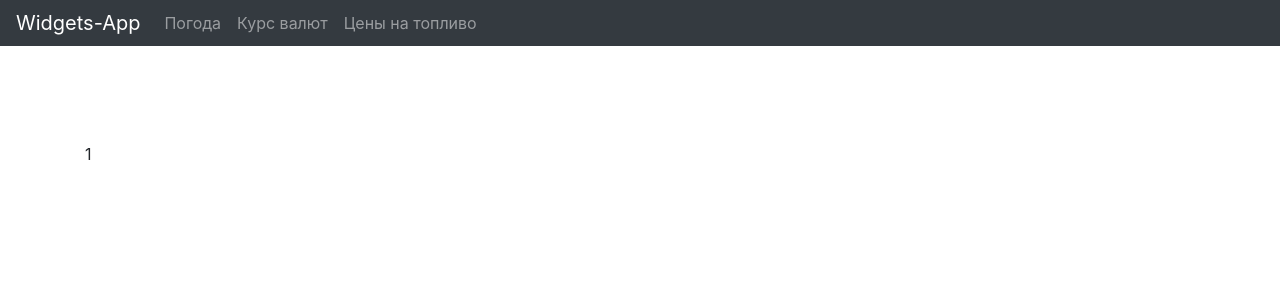
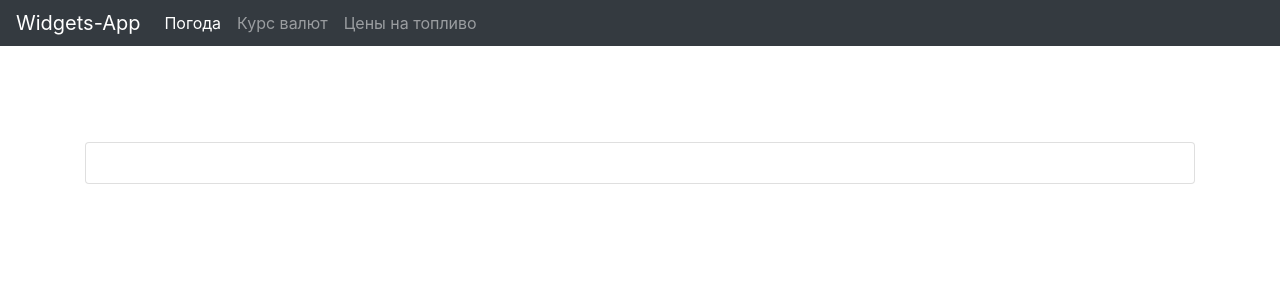
Before and after one commit to EvgeniyDz/custom-widgets, a React (Create React App) app: page / in a window 1280 px wide. Shown: the top 300 px of the page. Built offline with nearby package versions, Linux system fonts and the light colour scheme; no server answers.

Commit message:
start weather component

```diff
--- a/package.json
+++ b/package.json
@@ -10,6 +10,7 @@
     "@types/node": "^12.0.0",
     "@types/react-dom": "^16.9.0",
     "@types/react-router-dom": "^5.1.5",
+    "axios": "^0.19.2",
     "bootstrap": "^4.5.0",
     "react": "^16.13.1",
     "react-bootstrap": "^1.0.1",
--- a/src/components/NavbarMenu.tsx
+++ b/src/components/NavbarMenu.tsx
@@ -1,23 +1,39 @@
 import React from 'react';
-import { Link } from 'react-router-dom';
+import { NavLink } from 'react-router-dom';
 import { Navbar, Nav } from 'react-bootstrap';
 
 const NavbarMenu: React.FC = () => {
   return (
     <Navbar bg="dark" variant="dark" expand="lg" className="mb-5">
-      <Navbar.Brand as={Link} to="/" className="pt-0 pb-0">
+      <Navbar.Brand as={NavLink} to="/" className="pt-0 pb-0">
         Widgets-App
       </Navbar.Brand>
       <Navbar.Toggle aria-controls="basic-navbar-nav" />
       <Navbar.Collapse id="basic-navbar-nav">
         <Nav className="mr-auto">
-          <Nav.Link as={Link} to="/" className="pt-0 pb-0">
+          <Nav.Link
+            as={NavLink}
+            to="/"
+            exact
+            className="pt-0 pb-0"
+            activeClassName="active"
+          >
             Погода
           </Nav.Link>
-          <Nav.Link as={Link} to="/currency" className="pt-0 pb-0">
+          <Nav.Link
+            as={NavLink}
+            to="/currency"
+            className="pt-0 pb-0"
+            activeClassName="active"
+          >
             Курс валют
           </Nav.Link>
-          <Nav.Link as={Link} to="/fuel" className="pt-0 pb-0">
+          <Nav.Link
+            as={NavLink}
+            to="/fuel"
+            className="pt-0 pb-0"
+            activeClassName="active"
+          >
             Цены на топливо
           </Nav.Link>
         </Nav>
--- a/src/components/WeatherComponent.tsx
+++ b/src/components/WeatherComponent.tsx
@@ -1,7 +1,34 @@
-import React from 'react';
+import React, { useEffect, useState } from 'react';
+import axios from 'axios';
+import { Card } from 'react-bootstrap';
+import WeatherList from './lists/WeatherList';
+import { IWeatherItem } from '../interfaces';
 
 const WeatherComponent: React.FC = () => {
-  return <p>1</p>;
+  const [list, setList] = useState<IWeatherItem[]>([]);
+  useEffect(() => {
+    axios
+      .get(
+        'http://api.openweathermap.org/data/2.5/forecast?q=Mykolaiv,UA-48,UK&appid=7d5164d60100fac02928c705e0d31cb6'
+      )
+      .then((response) => {
+        console.log(response);
+        // setList(list.push(response.data.list));
+        const response_list: IWeatherItem[] = response.data.list;
+        setList(response_list);
+      })
+      .catch((error) => {
+        console.log(error);
+      });
+  }, []);
+
+  return (
+    <Card>
+      <Card.Body>
+        {/* <WeatherList weather_items={list} /> */}
+      </Card.Body>
+    </Card>
+  );
 };
 
 export default WeatherComponent;
--- /dev/null
+++ b/src/components/lists/WeatherList.tsx
@@ -0,0 +1,13 @@
+import React from 'react';
+import { Card } from 'react-bootstrap';
+import { IWeatherListProps } from '../../interfaces';
+
+const WeatherList: React.FC<IWeatherListProps> = ({ weather_items }) => {
+  return (
+    <Card>
+      <Card.Body>{weather_items}</Card.Body>
+    </Card>
+  );
+};
+
+export default WeatherList;
--- /dev/null
+++ b/src/interfaces.ts
@@ -0,0 +1,12 @@
+export interface IWeatherItem {
+  dt_txt: string;
+  main: {
+    temp: number;
+    temp_max: number;
+    temp_min: number;
+  };
+}
+
+export interface IWeatherListProps {
+  weather_items: IWeatherItem[];
+}
```
Also changed, not shown: 1 other file (tests, documents, lock files or other folders).
